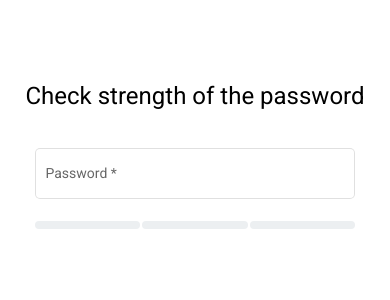
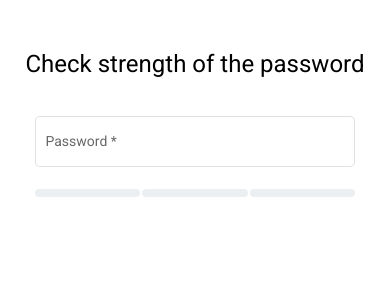
Before and after one commit to zoroMari/password-strength, an Angular app: page / in a window 390 px wide. Shown: the top 300 px of the page. Built offline with nearby package versions, Linux system fonts and the light colour scheme.

Commit message:
changed styles and  added link to readMe

```diff
--- a/angular.json
+++ b/angular.json
@@ -107,6 +107,9 @@
             ],
             "scripts": []
           }
+        },
+        "deploy": {
+          "builder": "angular-cli-ghpages:deploy"
         }
       }
     }
--- a/package.json
+++ b/package.json
@@ -6,6 +6,7 @@
     "start": "ng serve",
     "build": "ng build",
     "watch": "ng build --watch --configuration development",
+    "deploy": "ng deploy --base-href=/password-strength/",
     "test": "ng test"
   },
   "private": true,
@@ -29,6 +30,7 @@
     "@angular/cli": "~14.0.5",
     "@angular/compiler-cli": "^14.0.0",
     "@types/jasmine": "~4.0.0",
+    "angular-cli-ghpages": "^1.0.5",
     "jasmine-core": "~4.1.0",
     "karma": "~6.3.0",
     "karma-chrome-launcher": "~3.1.0",
--- a/src/app/password/password.component.sass
+++ b/src/app/password/password.component.sass
@@ -1,12 +1,17 @@
 @import "variables"
 
 :host
-  width: 100%
   height: 100vh
   display: flex
   flex-direction: column
   align-items: center
-  margin-top: 80px
+  padding-top: 80px
+
+  @media screen and (max-width: 400px)
+    padding: 48px 24px
+
+  h1
+    text-align: center
 
   .form
     min-width: 160px
--- a/src/styles.sass
+++ b/src/styles.sass
@@ -3,5 +3,7 @@ body *
 
 body
   max-width: 1024px
+  min-width: 300px
+  margin: 0 auto
   height: 100vh
   overflow-y: hidden
```
Also changed, not shown: 2 other files (tests, documents, lock files or other folders).
